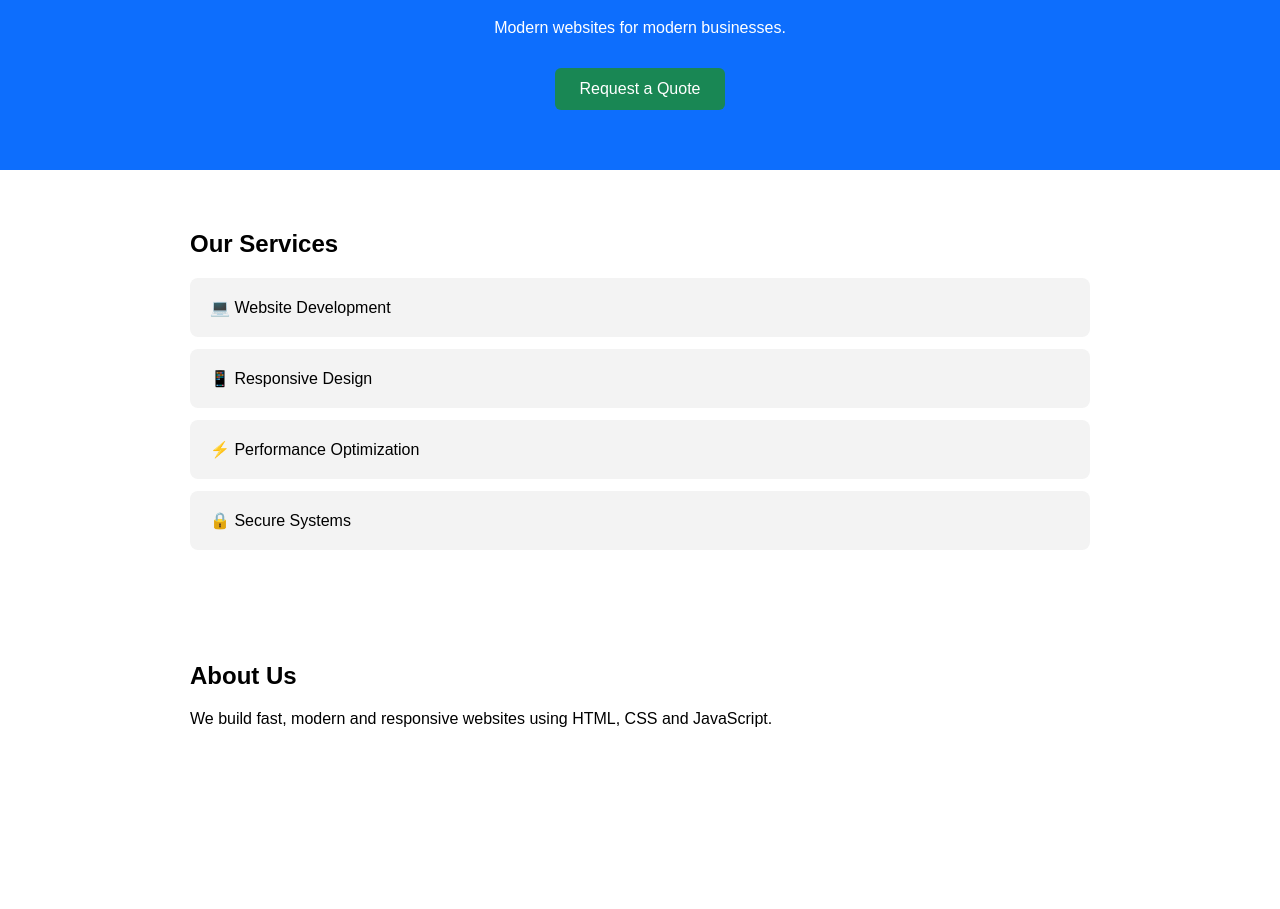
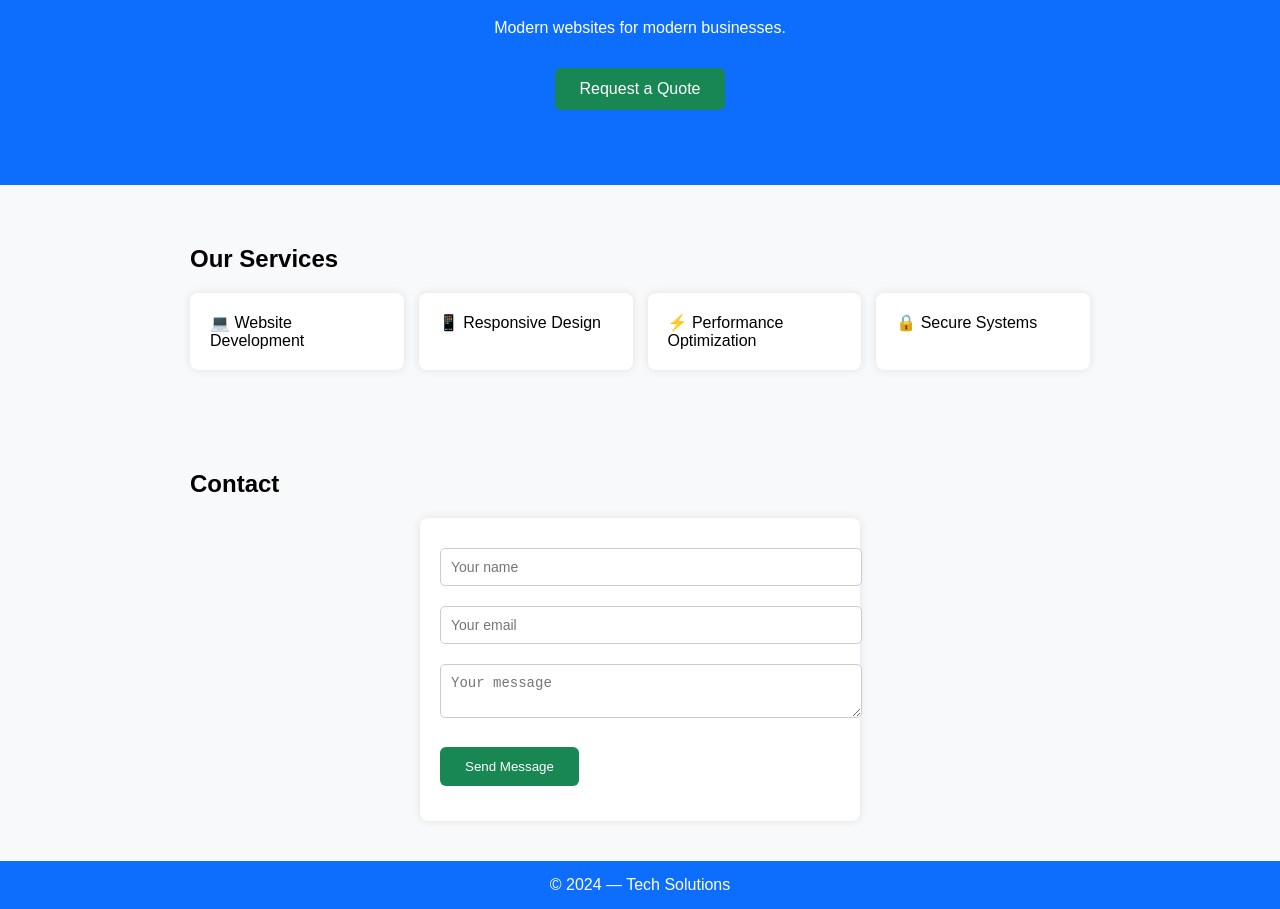
Before and after one commit to debylima/business-landing-page, a plain HTML site: page index.html in a window 1280 px wide. Shown: the part 121-1030 px from the top of the page. Before the commit the page ends 905 px from the top, so only its background shows below. Drawn offline with Linux system fonts and the light colour scheme.

Commit message:
Update index.html

```diff
--- a/index.html
+++ b/index.html
@@ -8,6 +8,7 @@
 body{
   margin:0;
   font-family: Arial, sans-serif;
+  background:#f8f9fa;
 }
 
 header{
@@ -20,14 +21,20 @@ header{
 section{
   max-width:900px;
   margin:auto;
-  padding:40px;
+  padding:40px 20px;
+}
+
+.services{
+  display:grid;
+  grid-template-columns: repeat(auto-fit,minmax(200px,1fr));
+  gap:15px;
 }
 
 .services div{
-  background:#f3f3f3;
+  background:white;
   border-radius:8px;
   padding:20px;
-  margin:12px 0;
+  box-shadow: 0 0 8px rgba(0,0,0,0.1);
 }
 
 .btn{
@@ -37,27 +44,52 @@ section{
   border-radius:6px;
   text-decoration:none;
   display:inline-block;
-  margin-top:15px;
+  margin:15px 0;
+  border:none;
+  cursor:pointer;
 }
 
 .btn:hover{
   background:#157347;
 }
+
+form{
+  max-width:400px;
+  margin:auto;
+  background:white;
+  padding:20px;
+  border-radius:8px;
+  box-shadow: 0 0 8px rgba(0,0,0,0.1);
+}
+
+input, textarea{
+  width:100%;
+  margin:10px 0;
+  padding:10px;
+  border-radius:5px;
+  border:1px solid #ccc;
+  font-size:14px;
+}
+
+footer{
+  background:#0d6efd;
+  color:white;
+  text-align:center;
+  padding:15px;
+}
 </style>
+</head>
 
-</head>
 <body>
 
 <header>
   <h1>Tech Solutions</h1>
   <p>Modern websites for modern businesses.</p>
-
   <a class="btn"
    href="https://mail.google.com/mail/?view=cm&to=silveiralima.d@gmail.com"
    target="_blank">
    Request a Quote
   </a>
-
 </header>
 
 <section>
@@ -72,13 +104,34 @@ section{
 </section>
 
 <section>
-<h2>About Us</h2>
+<h2>Contact</h2>
 
-<p>
-We build fast, modern and responsive websites using
-HTML, CSS and JavaScript.
-</p>
+<form id="contactForm">
+  <input type="text" placeholder="Your name" required>
+  <input type="email" placeholder="Your email" required>
+  <textarea placeholder="Your message" required></textarea>
+
+  <button class="btn" type="submit">
+    Send Message
+  </button>
+</form>
 </section>
+
+<footer>
+  © 2024 — Tech Solutions
+</footer>
+
+<script>
+const form = document.getElementById("contactForm");
+
+form.addEventListener("submit", function(event){
+  event.preventDefault();
+
+  alert("✅ Message sent successfully! (simulation)");
+
+  form.reset();
+});
+</script>
 
 </body>
 </html>
```
Lines whose indentation alone changed are shown as unchanged.
